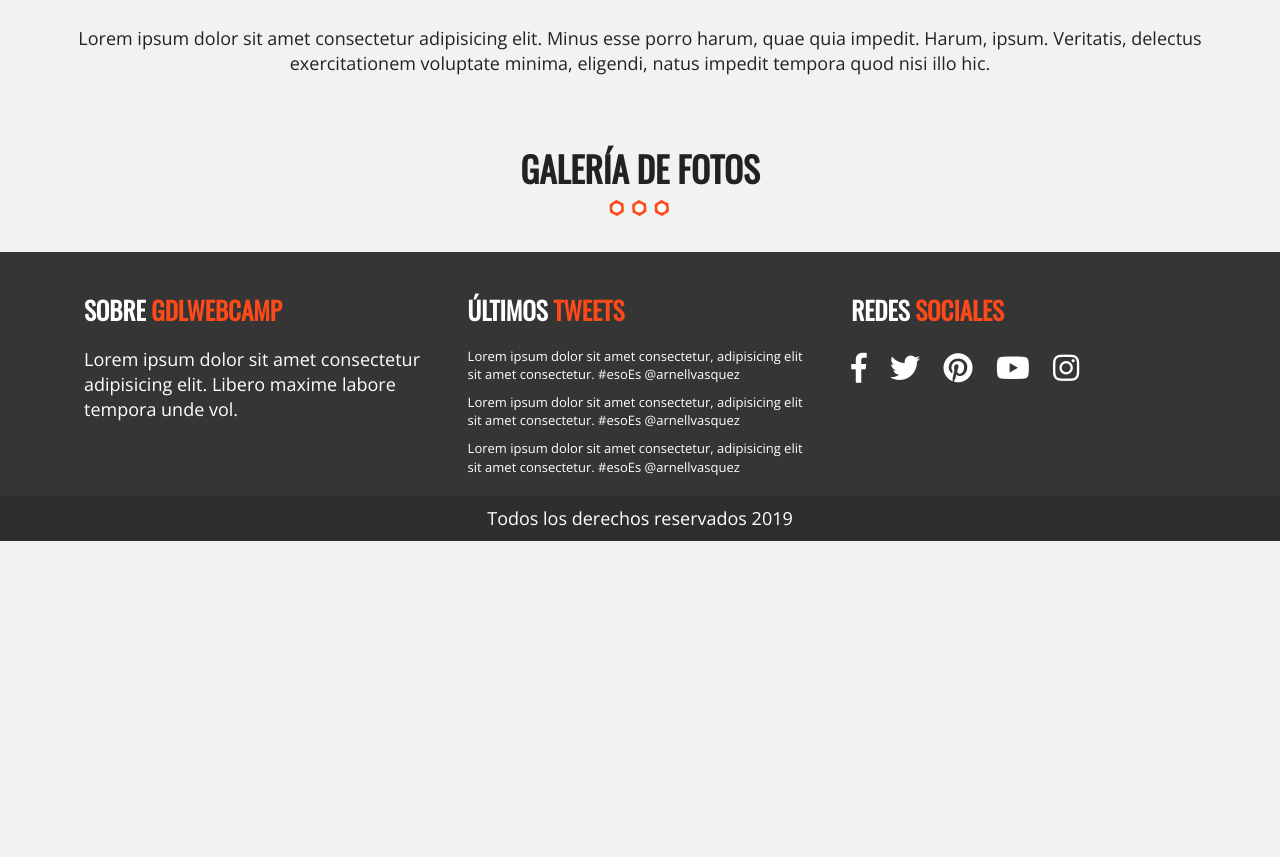
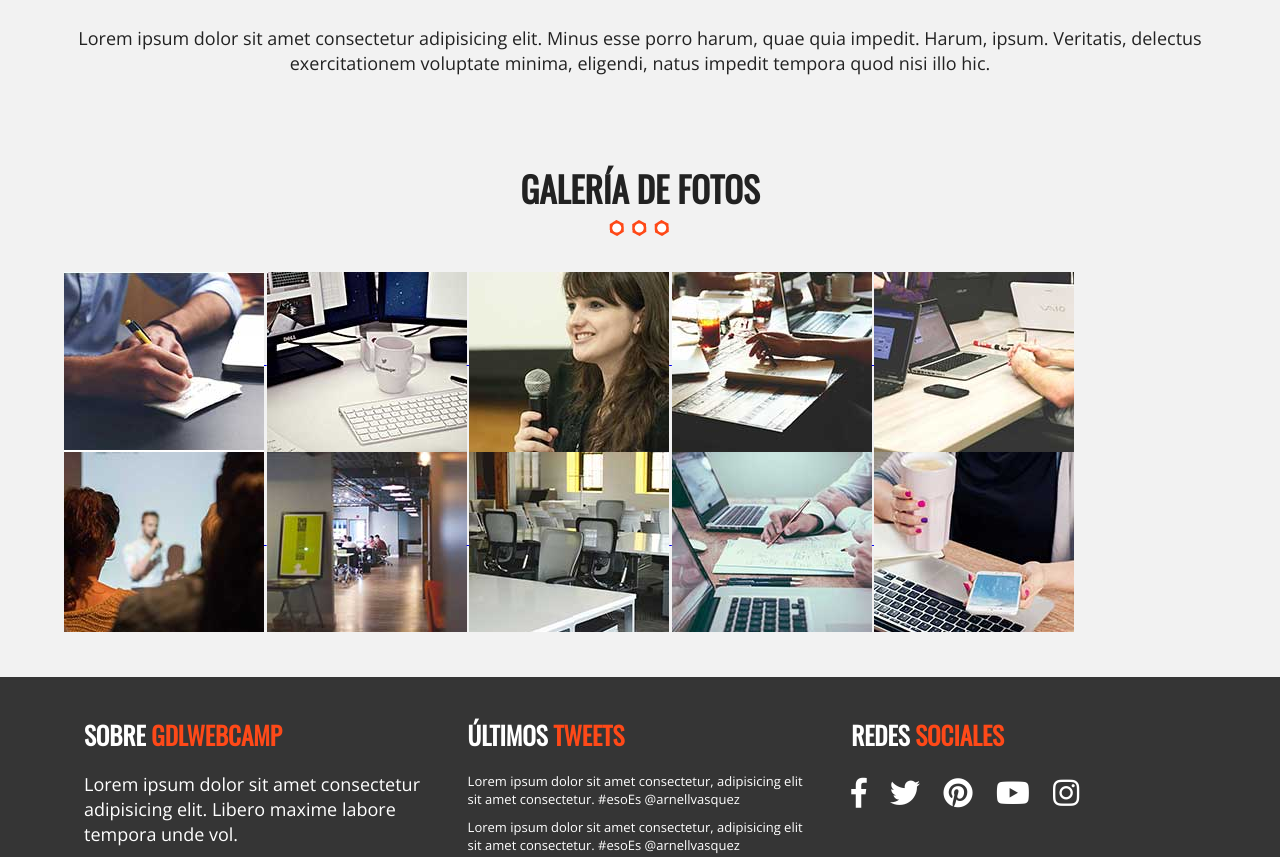
Before and after one commit to avasquez-ve/gdlWebCamp, a plain HTML site: page conferencia.html in a window 1280 px wide. Shown: the part 1013-1870 px from the top of the page. Before the commit the page ends 1554 px from the top, so only its background shows below. Drawn offline with nearby package versions, Linux system fonts and the light colour scheme; files whose address does not match are found by name.

Commit message:
Html y CSS galería
Se agrego la estructura con imágenes de la galería y se agrego el css para estilos de marcado en menu "conferencias"

```diff
--- a/conferencia.html
+++ b/conferencia.html
@@ -20,7 +20,7 @@
   <link rel="stylesheet" href="https://unpkg.com/leaflet@1.4.0/dist/leaflet.css" />
 </head>
 
-<body>
+<body class="conferencia">
   <!--[if lte IE 9]>
     <p class="browserupgrade">You are using an <strong>outdated</strong> browser. Please <a href="https://browsehappy.com/">upgrade your browser</a> to improve your experience and security.</p>
   <![endif]-->
@@ -63,7 +63,7 @@
       </div>
 
       <nav class="navegacion-principal clearfix">
-        <a href="#">conferencia</a>
+        <a href="#" class="activo">conferencia</a>
         <a href="#">Calendario</a>
         <a href="#">Invitados</a>
         <a href="registro.html">Reservaciones</a>
@@ -76,8 +76,40 @@
     <p>Lorem ipsum dolor sit amet consectetur adipisicing elit. Minus esse porro harum, quae quia impedit. Harum, ipsum. Veritatis, delectus exercitationem voluptate minima, eligendi, natus impedit tempora quod nisi illo hic.</p>
   </section>
 
-  <section>
+  <section class="seccion contenedor">
     <h2>Galería de fotos</h2>
+    <div class="galeria">
+      <a href="img/galeria/01.jpg" data-lightbox="galeria">
+        <img src="img/galeria/thumbs/01.jpg" alt="img_galeria_1">
+      </a>
+      <a href="img/galeria/02.jpg" data-lightbox="galeria">
+        <img src="img/galeria/thumbs/02.jpg" alt="img_galeria_2">
+      </a>
+      <a href="img/galeria/03.jpg" data-lightbox="galeria">
+        <img src="img/galeria/thumbs/03.jpg" alt="img_galeria_3">
+      </a>
+      <a href="img/galeria/04.jpg" data-lightbox="galeria">
+        <img src="img/galeria/thumbs/04.jpg" alt="img_galeria_4">
+      </a>
+      <a href="img/galeria/05.jpg" data-lightbox="galeria">
+        <img src="img/galeria/thumbs/05.jpg" alt="img_galeria_5">
+      </a>
+      <a href="img/galeria/06.jpg" data-lightbox="galeria">
+        <img src="img/galeria/thumbs/06.jpg" alt="img_galeria_6">
+      </a>
+      <a href="img/galeria/07.jpg" data-lightbox="galeria">
+        <img src="img/galeria/thumbs/07.jpg" alt="img_galeria_7">
+      </a>
+      <a href="img/galeria/08.jpg" data-lightbox="galeria">
+        <img src="img/galeria/thumbs/08.jpg" alt="img_galeria_8">
+      </a>
+      <a href="img/galeria/09.jpg" data-lightbox="galeria">
+        <img src="img/galeria/thumbs/09.jpg" alt="img_galeria_9">
+      </a>
+      <a href="img/galeria/10.jpg" data-lightbox="galeria">
+        <img src="img/galeria/thumbs/10.jpg" alt="img_galeria_10">
+      </a>
+    </div>
   </section>
 
   <footer class="site-footer">
--- a/css/main.css
+++ b/css/main.css
@@ -813,6 +813,14 @@ p.copyright {
 
 
 /**INTERNAS**/
+/*Conferencias*/
+body.conferencia .navegacion-principal .activo {
+    border-bottom: solid 2px var(--primaryColor);
+}
+div.galeria {
+    display: inline-block;
+    margin-bottom: 5px;
+}
 /*Registro*/
 label {
     font-size: 1.4rem;
```
